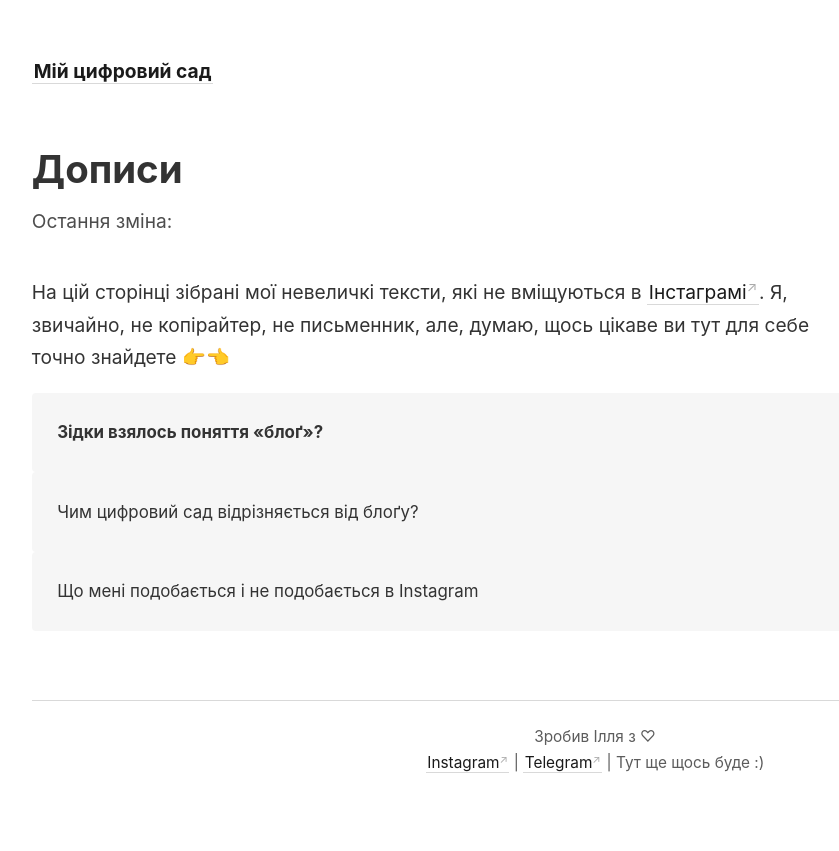
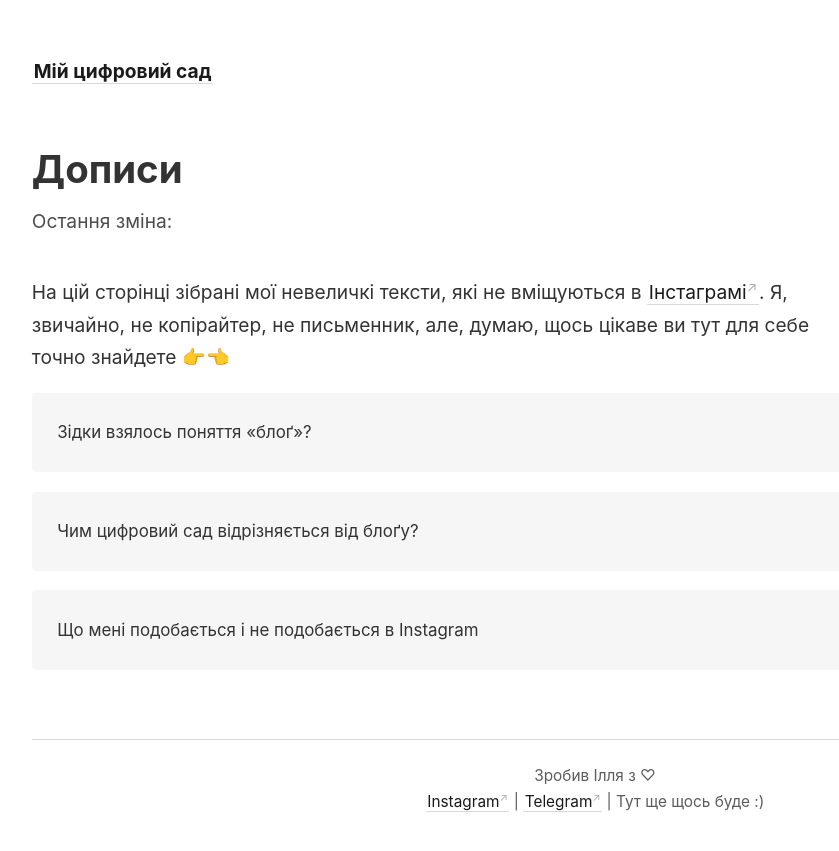
Before and after one commit to Laktionof/digital-garden, a Jekyll site: the page built from _notes/posts.md, in a window 1280 px wide. Shown: the top 851 px of the page, without its empty margins (45-884 px from the left). Built offline with Jekyll 4.4.1, drawn with Linux system fonts in a browser that asks for light colours.

Commit message:
Update posts.md

```diff
--- a/_notes/posts.md
+++ b/_notes/posts.md
@@ -4,8 +4,8 @@ title: Дописи
 
 На цій сторінці зібрані мої невеличкі тексти, які не вміщуються в [Інстаграмі](https://www.instagram.com/laktionof). Я, звичайно, не копірайтер, не письменник, але, думаю, щось цікаве ви тут для себе точно знайдете 👉👈
 
-<blockquote><b>Зідки взялось поняття «блоґ»?</b></blockquote>
-
-<blockquote>Чим цифровий сад відрізняється від блоґу?</blockquote>
-
-<blockquote>Що мені подобається і не подобається в Instagram</blockquote>
+> Зідки взялось поняття «блоґ»?
+<p></p>
+> Чим цифровий сад відрізняється від блоґу?
+<p></p>
+> Що мені подобається і не подобається в Instagram
```
Also changed, not shown: _pages/index.md (+2 -1 lines).
